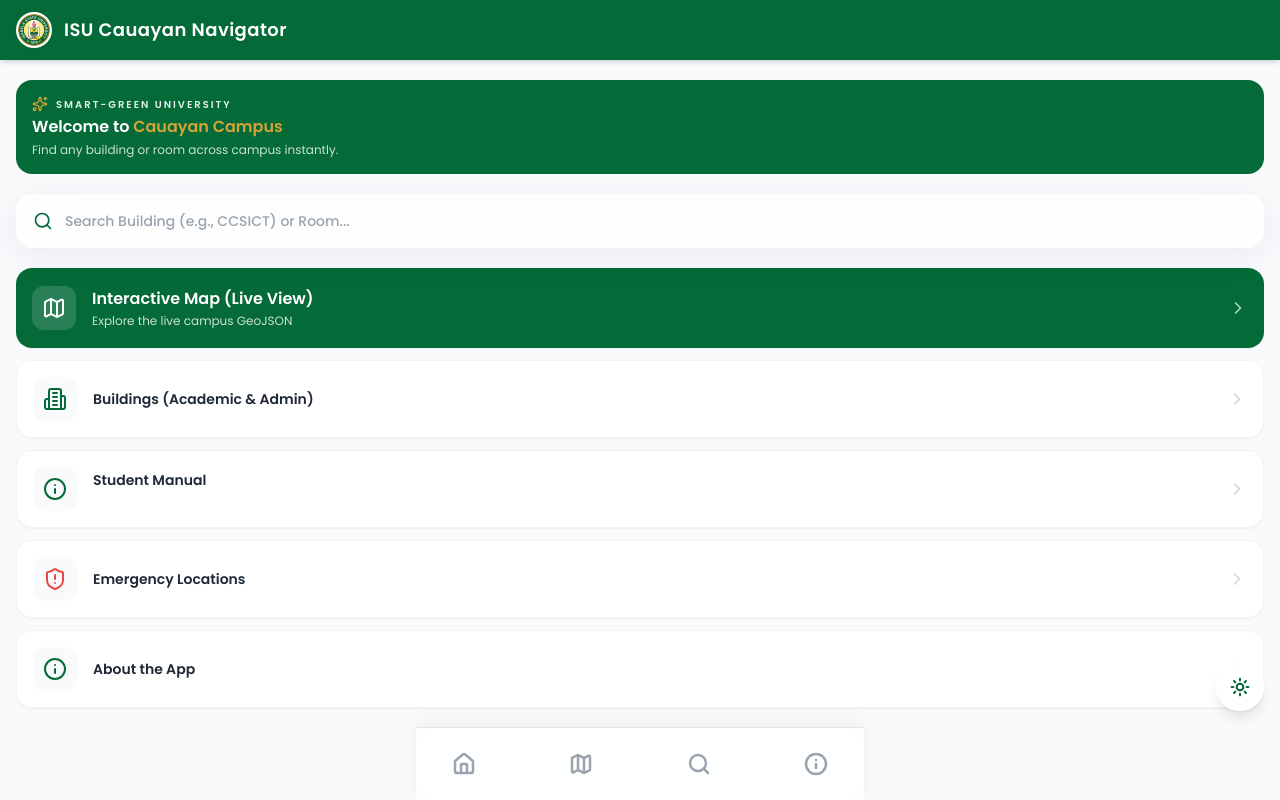
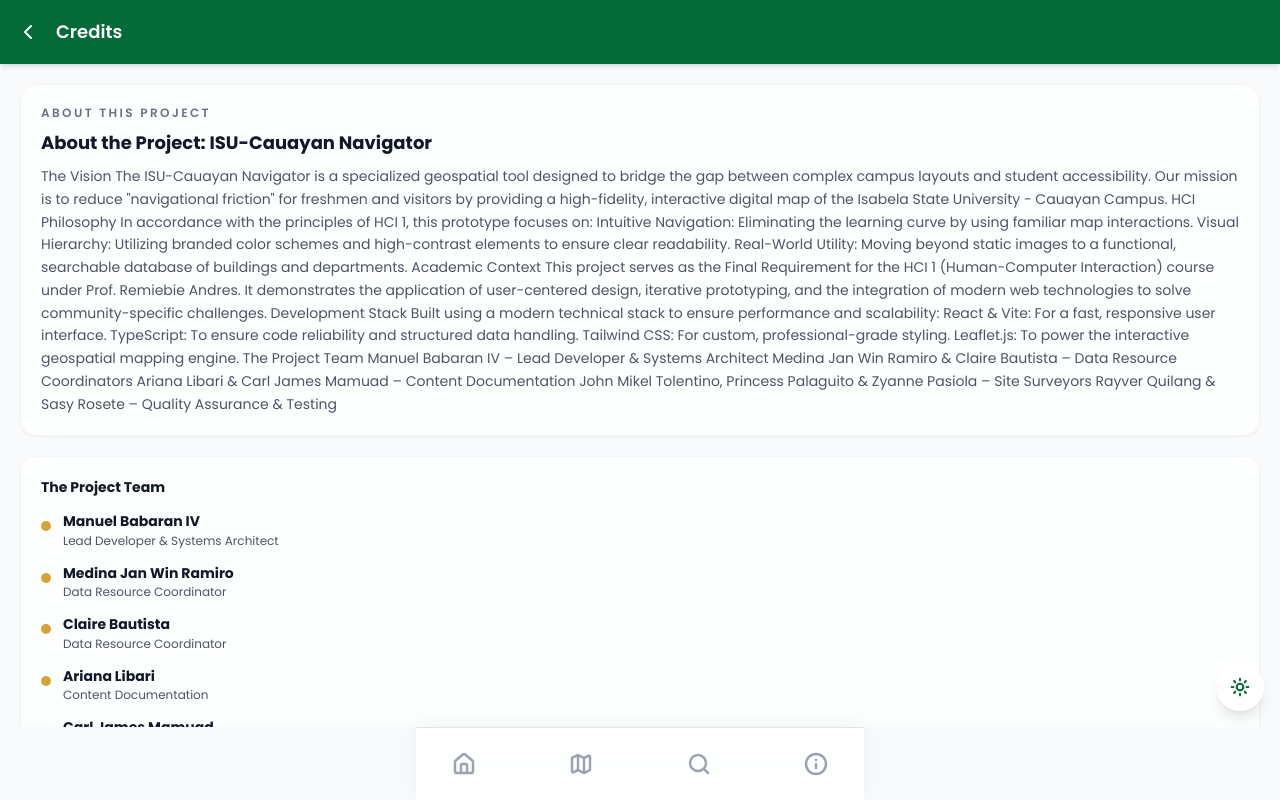
Before and after one commit to PlayaMannyB/ISU-Cauayan-Navigator, a React (Vite) app: page /credit in a window 1280 px wide. Built offline with nearby package versions, Linux system fonts and the light colour scheme.

Commit message:
Added a new "Credits" page and removed the redundant "Buildings" button from the dashboard. Updated the tailwind.config.js to include eslint environment settings.

```diff
--- a/src/App.tsx
+++ b/src/App.tsx
@@ -1,4 +1,4 @@
-import React from 'react';
+
 import { BrowserRouter, Routes, Route, useLocation } from 'react-router-dom';
 import { BottomNav } from './components/BottomNav';
 import { ThemeToggle } from './components/ThemeToggle';
@@ -8,6 +8,8 @@
 import { MapView } from './pages/MapView';
 import { About } from './pages/About';
 import { StudentManual } from './pages/StudentManual';
+import { Credit } from './pages/Credit';
+
 function AppShell() {
   const location = useLocation();
   // Float toggle slightly higher when on the map so it doesn't overlap the detail panel handle
@@ -20,6 +22,7 @@
           <Route path="/search" element={<Search />} />
           <Route path="/map" element={<MapView />} />
           <Route path="/about" element={<About />} />
+          <Route path="/credit" element={<Credit />} />
           <Route path="/student-manual" element={<StudentManual />} />
           <Route path="*" element={<Dashboard />} />
         </Routes>
--- /dev/null
+++ b/src/components/ShareCard.tsx
@@ -0,0 +1,57 @@
+
+import { ExternalLink, Share2 } from 'lucide-react';
+
+const APP_URL = 'https://isu-cauayan-navigator.vercel.app/';
+
+export function ShareCard() {
+  return (
+    <div className="rounded-2xl p-4 bg-white/70 dark:bg-isu-charcoal-light/80 border border-gray-100 dark:border-white/5 shadow-sm">
+      <div className="flex items-start justify-between gap-3">
+        <div className="flex items-start space-x-3">
+          <div className="p-2.5 rounded-xl bg-gray-50 dark:bg-white/5 text-isu-green dark:text-isu-mint">
+            <Share2 className="w-5 h-5" strokeWidth={2} />
+          </div>
+          <div>
+            <h3 className="font-semibold text-sm text-gray-900 dark:text-white">Share the App</h3>
+            <p className="text-xs text-gray-500 dark:text-gray-400 mt-1">
+              Scan or tap the link.
+            </p>
+          </div>
+        </div>
+        <a
+          href={APP_URL}
+          target="_blank"
+          rel="noreferrer"
+          className="inline-flex items-center gap-2 px-3 py-2 rounded-xl bg-isu-green dark:bg-isu-charcoal-light text-white dark:text-isu-mint hover:opacity-90 transition-opacity text-xs font-semibold"
+          aria-label="Open app link">
+          <ExternalLink className="w-4 h-4" />
+          Open
+        </a>
+      </div>
+
+      <div className="mt-4 flex items-center gap-4">
+        <div className="w-20 h-20 rounded-xl overflow-hidden bg-white dark:bg-black/20 border border-gray-200 dark:border-white/10 flex-shrink-0">
+          <img
+            src="/ISU%20Cauayan%20Navigator.png"
+            alt="ISU Cauayan Navigator QR code"
+            className="w-full h-full object-cover"
+          />
+        </div>
+        <div className="min-w-0">
+          <p className="text-[11px] uppercase tracking-wider font-semibold text-isu-gold dark:text-isu-mint">
+            App link
+          </p>
+          <p className="text-xs text-gray-600 dark:text-gray-300 break-all mt-1">{APP_URL}</p>
+          <a
+            href={APP_URL}
+            target="_blank"
+            rel="noreferrer"
+            className="mt-2 inline-flex items-center text-xs font-semibold text-isu-green dark:text-isu-mint hover:underline"
+          >
+            Copy / open link
+          </a>
+        </div>
+      </div>
+    </div>
+  );
+}
--- /dev/null
+++ b/src/data/campusCredit.ts
@@ -0,0 +1,49 @@
+export type CreditPerson = {
+  name: string;
+  role: string;
+};
+
+export type CreditPageData = {
+  projectTitle: string;
+  projectNote: string;
+  people: CreditPerson[];
+};
+
+export const APP_CREDIT: CreditPageData = {
+  projectTitle: 'About the Project: ISU-Cauayan Navigator',
+  projectNote:
+    'The Vision\n' +
+    'The ISU-Cauayan Navigator is a specialized geospatial tool designed to bridge the gap between complex campus layouts and student accessibility. Our mission is to reduce "navigational friction" for freshmen and visitors by providing a high-fidelity, interactive digital map of the Isabela State University - Cauayan Campus.\n\n' +
+    'HCI Philosophy\n' +
+    'In accordance with the principles of HCI 1, this prototype focuses on:\n\n' +
+    'Intuitive Navigation: Eliminating the learning curve by using familiar map interactions.\n\n' +
+    'Visual Hierarchy: Utilizing branded color schemes and high-contrast elements to ensure clear readability.\n\n' +
+    'Real-World Utility: Moving beyond static images to a functional, searchable database of buildings and departments.\n\n' +
+    'Academic Context\n' +
+    'This project serves as the Final Requirement for the HCI 1 (Human-Computer Interaction) course under Prof. Remiebie Andres. It demonstrates the application of user-centered design, iterative prototyping, and the integration of modern web technologies to solve community-specific challenges.\n\n' +
+    'Development Stack\n' +
+    'Built using a modern technical stack to ensure performance and scalability:\n\n' +
+    'React & Vite: For a fast, responsive user interface.\n\n' +
+    'TypeScript: To ensure code reliability and structured data handling.\n\n' +
+    'Tailwind CSS: For custom, professional-grade styling.\n\n' +
+    'Leaflet.js: To power the interactive geospatial mapping engine.\n\n' +
+    'The Project Team\n' +
+    'Manuel Babaran IV – Lead Developer & Systems Architect\n\n' +
+    'Medina Jan Win Ramiro & Claire Bautista – Data Resource Coordinators\n\n' +
+    'Ariana Libari & Carl James Mamuad – Content Documentation\n\n' +
+    'John Mikel Tolentino, Princess Palaguito & Zyanne Pasiola – Site Surveyors\n\n' +
+    'Rayver Quilang & Sasy Rosete – Quality Assurance & Testing',
+  people: [
+    { name: 'Manuel Babaran IV', role: 'Lead Developer & Systems Architect' },
+    { name: 'Medina Jan Win Ramiro', role: 'Data Resource Coordinator' },
+    { name: 'Claire Bautista', role: 'Data Resource Coordinator' },
+    { name: 'Ariana Libari', role: 'Content Documentation' },
+    { name: 'Carl James Mamuad', role: 'Content Documentation' },
+    { name: 'John Mikel Tolentino', role: 'Site Surveyor' },
+    { name: 'Princess Palaguito', role: 'Site Surveyor' },
+    { name: 'Zyanne Pasiola', role: 'Site Surveyor' },
+    { name: 'Rayver Quilang', role: 'Quality Assurance & Testing' },
+    { name: 'Sasy Rosete', role: 'Quality Assurance & Testing' },
+    { name: 'Prof. Remiebie Andres', role: 'Instructor / Adviser' }
+  ]
+};
--- /dev/null
+++ b/src/pages/Credit.tsx
@@ -0,0 +1,74 @@
+
+import { useNavigate } from 'react-router-dom';
+import { ChevronLeft } from 'lucide-react';
+
+import {
+  APP_CREDIT,
+  type CreditPerson
+} from '../data/campusCredit';
+
+
+function PersonRow({ person }: { person: CreditPerson }) {
+  return (
+    <div className="flex items-start gap-3">
+      <div className="w-2.5 h-2.5 mt-2 rounded-full bg-isu-gold dark:bg-isu-mint shrink-0" />
+      <div className="min-w-0">
+        <div className="text-sm font-bold text-gray-900 dark:text-white leading-tight">
+          {person.name}
+        </div>
+        <div className="text-xs text-gray-600 dark:text-gray-300 mt-0.5">
+          {person.role}
+        </div>
+      </div>
+    </div>
+  );
+}
+
+export function Credit() {
+  const navigate = useNavigate();
+
+  return (
+    <div className="flex flex-col h-full bg-gray-50 dark:bg-isu-charcoal overflow-hidden">
+      <div className="bg-isu-green dark:bg-isu-charcoal-light px-4 py-3 flex items-center shadow-md dark:border-b dark:border-isu-mint/20 z-10 shrink-0">
+        <button
+          onClick={() => navigate(-1)}
+          className="p-2 -ml-2 text-white dark:text-isu-mint hover:bg-white/10 rounded-full transition-colors"
+          aria-label="Go back"
+        >
+          <ChevronLeft className="w-6 h-6" />
+        </button>
+        <h1 className="ml-2 text-white dark:text-isu-mint font-semibold text-lg">Credits</h1>
+      </div>
+
+      <div className="flex-1 overflow-y-auto p-5 space-y-5">
+        <div className="rounded-2xl bg-white/70 dark:bg-isu-charcoal-light/60 border border-gray-100 dark:border-white/5 p-5 shadow-sm">
+          <p className="text-xs uppercase tracking-[0.2em] font-semibold text-gray-500 dark:text-gray-400">
+            About This Project
+          </p>
+          <h2 className="text-lg font-bold text-gray-900 dark:text-white mt-2">
+            {APP_CREDIT.projectTitle}
+          </h2>
+          <p className="text-sm text-gray-600 dark:text-gray-300 mt-2 leading-relaxed">
+            {APP_CREDIT.projectNote}
+          </p>
+        </div>
+
+        <div className="rounded-2xl bg-white/70 dark:bg-isu-charcoal-light/60 border border-gray-100 dark:border-white/5 p-5 shadow-sm">
+          <p className="text-sm font-bold text-gray-900 dark:text-white">The Project Team</p>
+          <div className="mt-4 space-y-4">
+            {APP_CREDIT.people.map((person: CreditPerson) => (
+              <PersonRow key={person.name} person={person} />
+            ))}
+          </div>
+        </div>
+
+        <div className="bg-white dark:bg-isu-charcoal-light rounded-2xl p-5 shadow-sm dark:shadow-none border border-gray-100 dark:border-white/5 text-center">
+          <p className="text-xs text-gray-500 dark:text-gray-400">Final Requirement for HCI 1</p>
+          <p className="text-[10px] text-gray-400 dark:text-gray-500 mt-1">
+            Prof. Remiebie Andres
+          </p>
+        </div>
+      </div>
+    </div>
+  );
+}
--- a/src/pages/Dashboard.tsx
+++ b/src/pages/Dashboard.tsx
@@ -1,15 +1,14 @@
-import React, { useEffect, useState, useRef } from 'react';
+import { useEffect, useState, useRef } from 'react';
 import { useNavigate } from 'react-router-dom';
 import {
   Search,
   Map as MapIcon,
-  Building2,
-  Utensils,
   ShieldAlert,
   Info,
   ChevronRight,
   Sparkles } from
 'lucide-react';
+import { ShareCard } from '../components/ShareCard';
 import { Header } from '../components/Header';
 import { ISU_INFO } from '../data/isuMetadata';
 export function Dashboard() {
@@ -31,12 +30,8 @@
     primary: true,
     description: 'Explore the live campus GeoJSON'
   },
-  {
-    title: 'Buildings (Academic & Admin)',
-    icon: Building2,
-    path: '/search',
-    primary: false
-  },
+  // Removed redundant "Buildings" button; use the Search button instead
+
   {
     title: 'Student Manual',
     icon: Info,
@@ -53,11 +48,12 @@
     bgAccent: 'bg-red-50 dark:bg-red-500/10'
   },
   {
-    title: 'About the App',
+    title: 'Credits',
     icon: Info,
-    path: '/about',
+    path: '/credit',
     primary: false
-  }];
+  },
+];
 
   return (
     <div className="flex flex-col h-full bg-gray-50 dark:bg-isu-charcoal">
@@ -97,38 +93,48 @@
           </span>
         </div>
 
-        {/* Navigation Cards */}
+        {/* Share Card + Navigation Cards */}
+        <div className="space-y-3">
             <div className="space-y-3 pb-6">
-          {menuItems.map((item, index) =>
+              <ShareCard />
+
+              {menuItems.map((item, index) => (
               <button
                 key={index}
                 onClick={() => navigate(item.path)}
-            className={`w-full text-left flex items-center justify-between p-4 rounded-2xl transition-all active:scale-[0.98] shadow-sm ${item.primary ? 'bg-isu-green dark:bg-isu-charcoal-light dark:border dark:border-isu-mint/40 text-white dark:text-isu-mint shadow-md min-h-[80px]' : `bg-white dark:bg-isu-charcoal-light text-gray-800 dark:text-gray-200 border border-gray-100 dark:border-white/5 min-h-[64px] ${item.bgAccent || ''}`}`}>
-
+                className={`w-full text-left flex items-center justify-between p-4 rounded-2xl transition-all active:scale-[0.98] shadow-sm ${item.primary ? 'bg-isu-green dark:bg-isu-charcoal-light dark:border dark:border-isu-mint/40 text-white dark:text-isu-mint shadow-md min-h-[80px]' : `bg-white dark:bg-isu-charcoal-light text-gray-800 dark:text-gray-200 border border-gray-100 dark:border-white/5 min-h-[64px] ${item.bgAccent || ''}`}`}
+              >
                 <div className="flex items-center space-x-4">
                   <div
-                className={`p-2.5 rounded-xl ${item.primary ? 'bg-white/15 text-white dark:text-isu-mint' : `bg-gray-50 dark:bg-white/5 ${item.accent || 'text-isu-green dark:text-isu-mint'}`}`}>
-
+                    className={`p-2.5 rounded-xl ${
+                      item.primary
+                        ? 'bg-white/15 text-white dark:text-isu-mint'
+                        : `bg-gray-50 dark:bg-white/5 ${item.accent || 'text-isu-green dark:text-isu-mint'}`
+                    }`}
+                  >
                     <item.icon className="w-6 h-6" strokeWidth={2} />
                   </div>
+
                   <div>
-                  <h3
-                  className={`font-semibold ${item.primary ? 'text-base' : 'text-sm'}`}>
-
+                    <h3 className={`font-semibold ${item.primary ? 'text-base' : 'text-sm'}`}>
                       {item.title}
                     </h3>
-                  {item.description &&
+                    {item.description && (
                       <p className="text-white/80 dark:text-isu-mint/70 text-xs mt-0.5">
                         {item.description}
                       </p>
-                }
+                    )}
                   </div>
                 </div>
+
                 <ChevronRight
-              className={`w-5 h-5 ${item.primary ? 'text-white/70 dark:text-isu-mint/70' : 'text-gray-300 dark:text-gray-600'}`} />
-
+                  className={`w-5 h-5 ${
+                    item.primary ? 'text-white/70 dark:text-isu-mint/70' : 'text-gray-300 dark:text-gray-600'
+                  }`}
+                />
               </button>
-          )}
+            ))}
+          </div>
         </div>
       </div>
     </div>);
--- a/src/pages/StudentManual.tsx
+++ b/src/pages/StudentManual.tsx
@@ -1,4 +1,3 @@
-import React from 'react';
 
 export function StudentManual() {
   return (
--- a/tailwind.config.js
+++ b/tailwind.config.js
@@ -1,6 +1,7 @@
 
 
 /** @type {import('tailwindcss').Config} */
+/* eslint-env node */
 module.exports = {
   darkMode: 'class',
   content: [
```
Also changed, not shown: src/data/campusGeoJSON.ts (+1 -7 lines), src/pages/Share.tsx (added, +13 -0 lines). Lines whose indentation alone changed are shown as unchanged.
